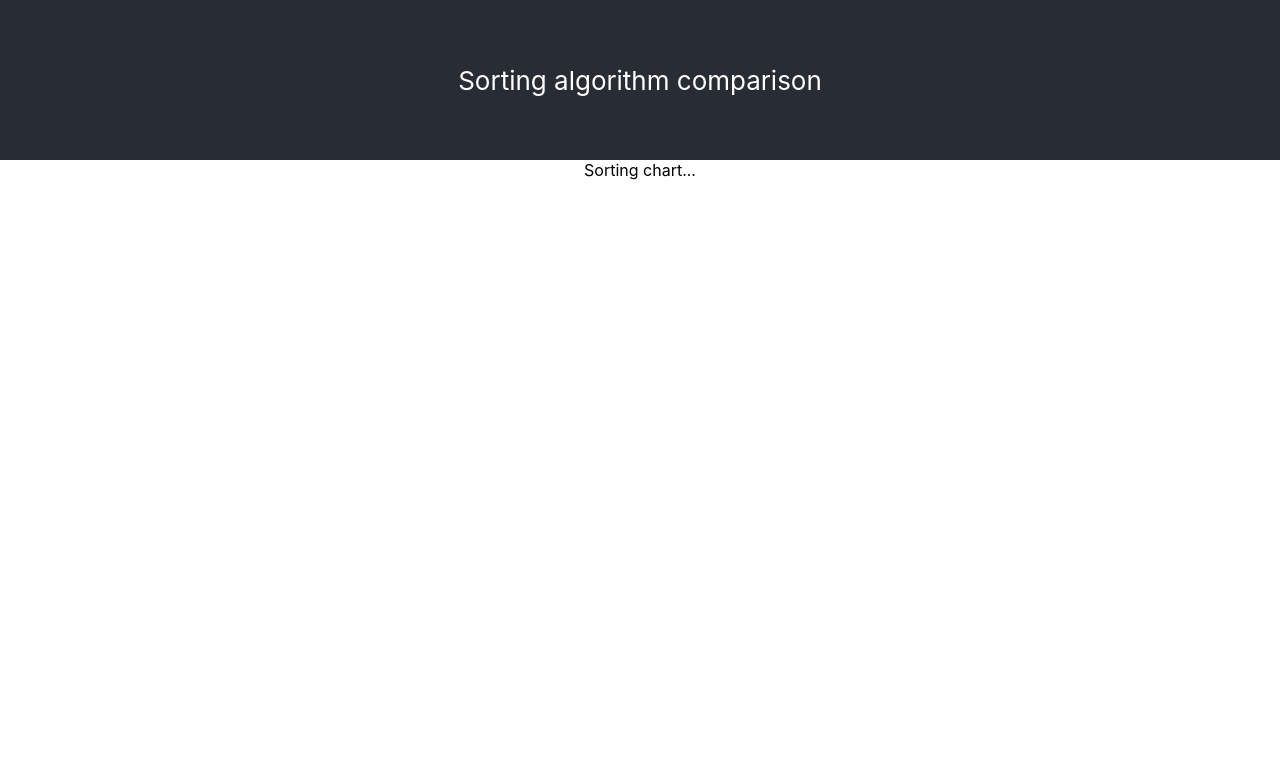
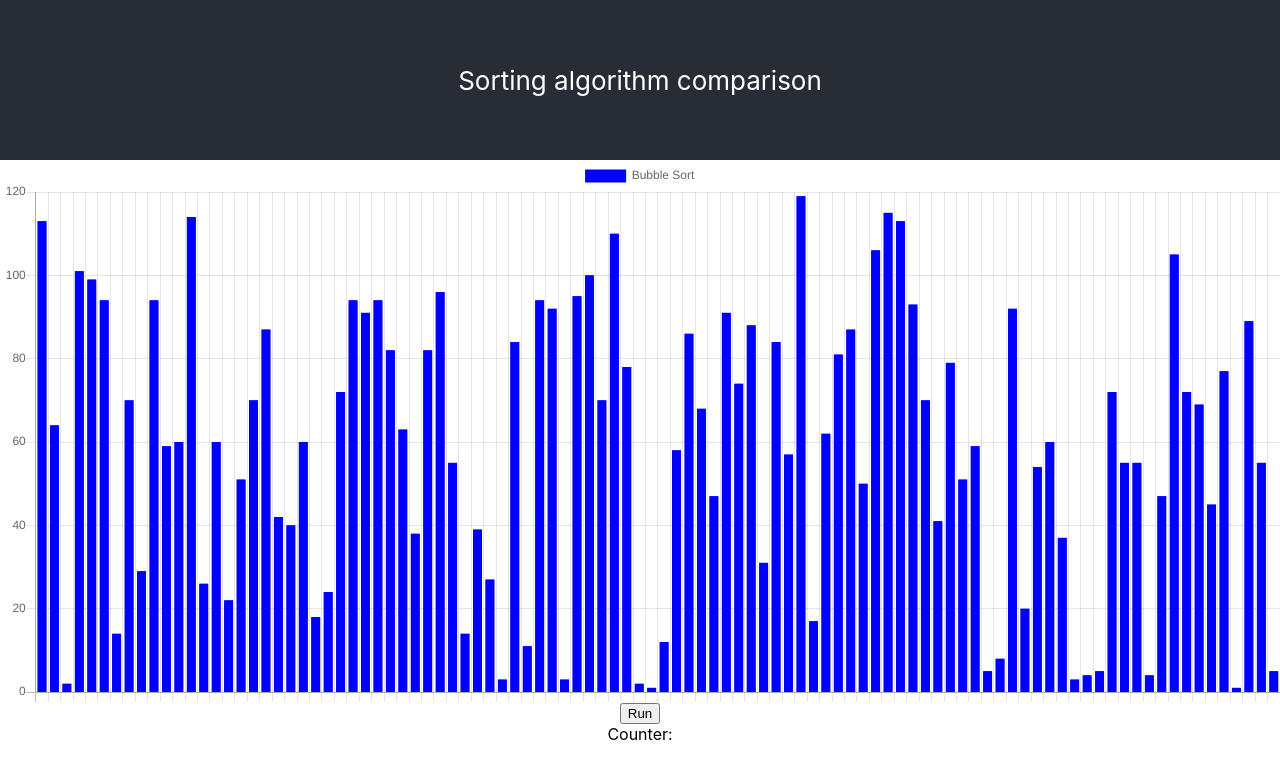
Before and after one commit to igor9levi/algovisual, a React (Create React App) app: page / in a window 1280 px wide. Shown: the top 778 px of the page. Built offline with nearby package versions, Linux system fonts and the light colour scheme.

Commit message:
One working example

```diff
--- a/package.json
+++ b/package.json
@@ -6,7 +6,10 @@
     "@testing-library/jest-dom": "^4.2.4",
     "@testing-library/react": "^9.3.2",
     "@testing-library/user-event": "^7.1.2",
+    "chart.js": "^2.9.3",
+    "lodash": "^4.17.20",
     "react": "^16.13.1",
+    "react-chartjs-2": "^2.10.0",
     "react-dom": "^16.13.1",
     "react-scripts": "3.4.3"
   },
--- a/src/App.js
+++ b/src/App.js
@@ -1,13 +1,14 @@
 import React from 'react';
 import './App.css';
 import Chart from './components/Chart';
+import unsortedArray from './const';
 
 function App() {
   return (
     <div className="App">
       <header className="App-header">Sorting algorithm comparison</header>
       <main>
-        <Chart />
+        <Chart data={unsortedArray} label="Bubble Sort" />
       </main>
     </div>
   );
--- a/src/components/Chart/chart.js
+++ b/src/components/Chart/chart.js
@@ -1,9 +1,113 @@
 import React from 'react';
-import { bubbleSort } from '../../utils';
+import { Bar } from 'react-chartjs-2';
+import { isEmpty } from 'lodash';
+import { bubbleSort, sleep } from '../../utils';
 import unsortedArray from '../../const';
 
-export default () => {
-  const result = bubbleSort(unsortedArray);
-  console.log(result);
-  return <div>Sorting chart...</div>;
-};
+export default class Chart extends React.Component {
+  constructor(props) {
+    super(props);
+    this.chartReference = React.createRef();
+    this.state = {
+      arrayToSort: [],
+      iterator: null,
+      // barData: {
+      //   labels: this.props.data,
+      //   datasets: [
+      //     {
+      //       label: this.props.label,
+      //       data: unsortedArray,
+      //       backgroundColor: 'blue',
+      //       borderColor: 'blue',
+      //       borderWidth: 1,
+      //     },
+      //   ],
+      // },
+    };
+    // this.iterator = null;
+  }
+
+  async componentDidUpdate() {
+    await sleep(5);
+    const result = this.state.iterator.next();
+    console.log(result);
+    console.log(this.state.arrayToSort);
+    if (!result.done) {
+      console.log('SETTING STATE');
+      this.setState({
+        arrayToSort: [...result.value],
+        // barData: {
+        //   labels: this.props.data,
+        //   datasets: [
+        //     {
+        //       label: this.props.label,
+        //       data: result.value,
+        //       backgroundColor: 'blue',
+        //       borderColor: 'blue',
+        //       borderWidth: 1,
+        //     },
+        //   ],
+        // },
+      });
+    }
+  }
+
+  run() {
+    const iterator = bubbleSort(unsortedArray);
+    this.setState({
+      iterator,
+    });
+  }
+
+  render() {
+    const { data, label } = this.props;
+    console.log('in render: ', this.state.arrayToSort);
+    const options = {
+      maintainAspectRatio: false,
+      scales: {
+        xAxes: [
+          {
+            ticks: {
+              display: false,
+            },
+          },
+        ],
+      },
+    };
+
+    const barData = {
+      labels: data,
+      datasets: [
+        {
+          label,
+          data: !isEmpty(this.state.arrayToSort)
+            ? this.state.arrayToSort
+            : data,
+          backgroundColor: 'blue',
+          borderColor: 'blue',
+          borderWidth: 1,
+        },
+      ],
+    };
+
+    return (
+      <div>
+        <Bar
+          ref={this.chartReference}
+          data={barData}
+          width={50}
+          height={500}
+          options={options}
+          redraw
+        />
+        <button type="button" onClick={() => this.run()}>
+          Run
+        </button>
+        <div>
+          Counter:
+          {this.state.arrayToSort[1]}
+        </div>
+      </div>
+    );
+  }
+}
--- a/src/const/index.js
+++ b/src/const/index.js
@@ -1,3 +1,9 @@
-const unsortedArray = [4, 3, 6, 7, 9, 8, 50];
+// const unsortedArray = [55, 4, 3, 6, 7, 9, 8, 50];
+// const unsortedArray = [55, 44, 33, 26, 17, 9, 8, 50];
+// const unsortedArray = [55, 50, 44, 33, 26, 17, 9, 8];
+const unsortedArray = [];
+for (let i = 0; i < 100; i += 1) {
+  unsortedArray.push(Math.floor(Math.random() * 120 + 1));
+}
 
 export default unsortedArray;
--- a/src/utils/index.js
+++ b/src/utils/index.js
@@ -1 +1 @@
-export { bubbleSort, selectionSort } from './utils';
+export { bubbleSort, selectionSort, sleep } from './utils';
--- a/src/utils/utils.js
+++ b/src/utils/utils.js
@@ -1,5 +1,5 @@
 // https://khan4019.github.io/front-end-Interview-Questions/sort.html
-export function bubbleSort(unsortedArray) {
+export function* bubbleSort(unsortedArray) {
   const arr = unsortedArray;
   const len = arr.length;
 
@@ -10,12 +10,13 @@ export function bubbleSort(unsortedArray) {
         arr[j - 1] = arr[j];
         arr[j] = temp;
       }
+      yield arr;
     }
   }
   return arr;
 }
 
-export function selectionSort(unsortedArray) {
+export function* selectionSort(unsortedArray) {
   const arr = unsortedArray;
   let minIdx;
   let temp;
@@ -30,11 +31,17 @@ export function selectionSort(unsortedArray) {
     temp = arr[i];
     arr[i] = arr[minIdx];
     arr[minIdx] = temp;
+    yield arr;
   }
   return arr;
 }
 
+export const sleep = (milliseconds = 200) => {
+  return new Promise((resolve) => setTimeout(resolve, milliseconds));
+};
+
 export default {
   bubbleSort,
   selectionSort,
+  sleep,
 };
```
Also changed, not shown: 1 other file (tests, documents, lock files or other folders).
